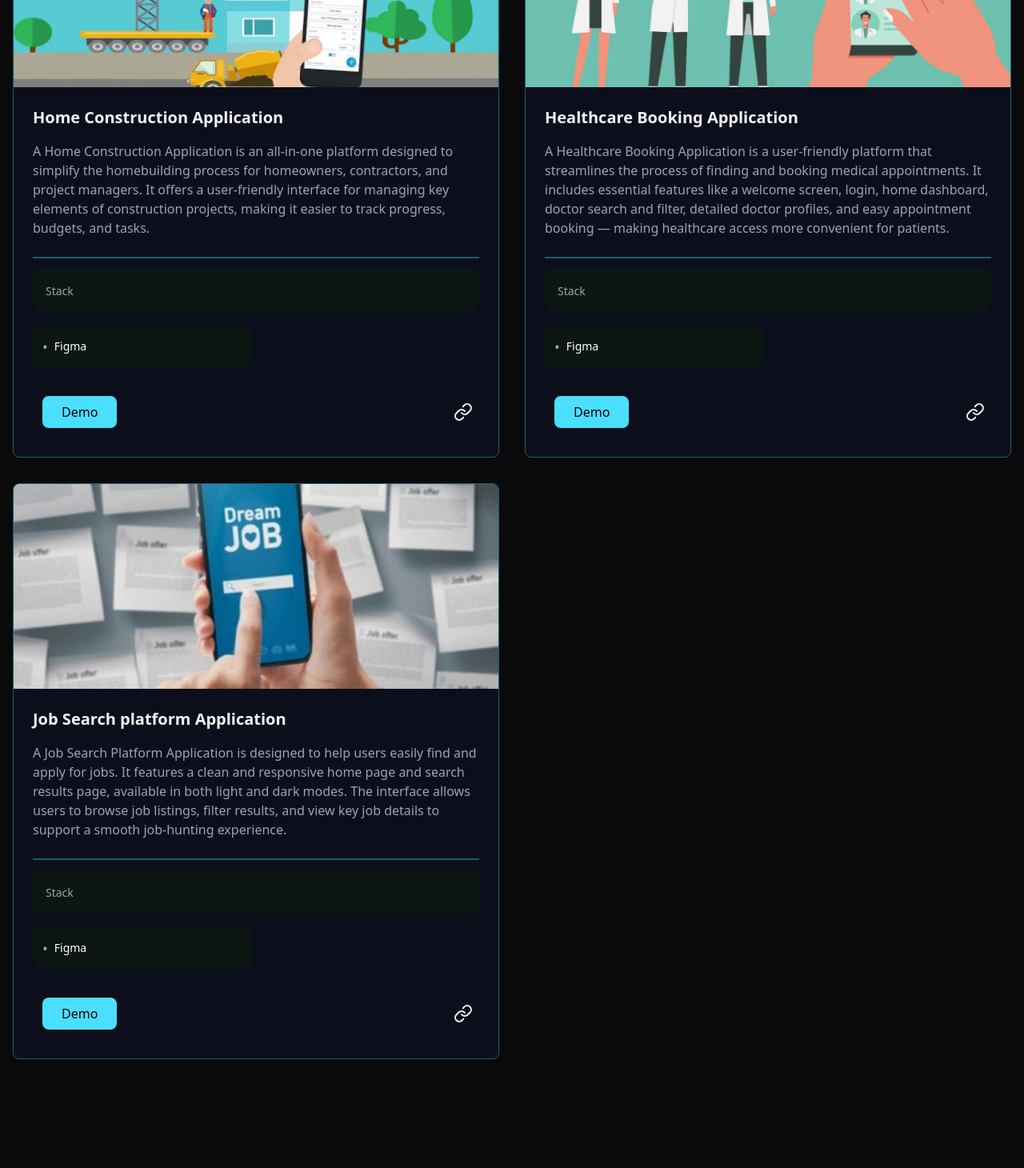
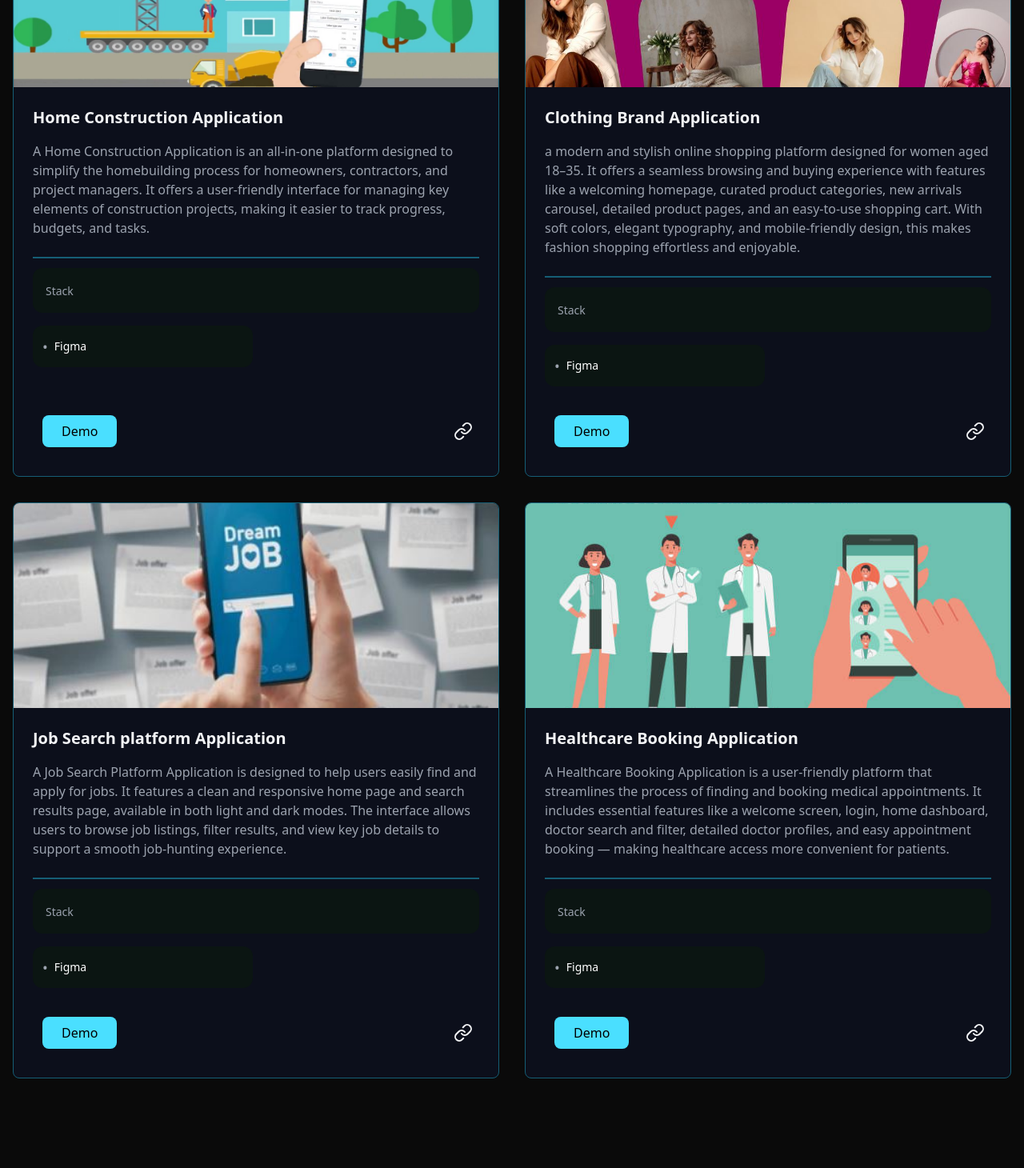
Before and after one commit to keshariT99/My-Portfolio, a React (Vite) app: page / in a window 1280 px wide. Shown: the part 5820-7280 px from the top of the page at 80% size. Built offline with nearby package versions, Linux system fonts and the light colour scheme.

Commit message:
update project section

```diff
--- a/src/components/Projects.tsx
+++ b/src/components/Projects.tsx
@@ -52,6 +52,26 @@ const Projects = () => {
       demo: ["https://drive.google.com/file/d/1PvI3ATiSFCZOmkYGHkgshq19IlM5478V/view?usp=sharing"]
     },
     {
+      title: "Clothing Brand Application",
+      description: "a modern and stylish online shopping platform designed for women aged 18–35. It offers a seamless browsing and buying experience with features like a welcoming homepage, curated product categories, new arrivals carousel, detailed product pages, and an easy-to-use shopping cart. With soft colors, elegant typography, and mobile-friendly design, this makes fashion shopping effortless and enjoyable.",
+      image: "clothingweb.JPG",
+      category: "UI/UX",
+      stack: ["Figma"],
+      link: ["https://www.figma.com/design/fX4CMNdvyDCpdlu2FKY0cn/Fashion-Brand?node-id=0-1&t=MM3scR7seZWEMXBh-1"],
+      demo: ["https://www.figma.com/proto/fX4CMNdvyDCpdlu2FKY0cn/Fashion-Brand?node-id=0-1&t=MM3scR7seZWEMXBh-1 "]
+    },
+
+    {
+      title: "Job Search platform Application",
+      description: "A Job Search Platform Application is designed to help users easily find and apply for jobs. It features a clean and responsive home page and search results page, available in both light and dark modes. The interface allows users to browse job listings, filter results, and view key job details to support a smooth job-hunting experience.",
+      image: "jobSearch.JPG",
+      category: "UI/UX",
+      stack: ["Figma"],
+      link: ["https://www.figma.com/design/QNct5YNl53BKCqf1jShus7/Mobile-app?node-id=0-1&t=cQe7VfrOH4LVWLGP-1"],
+      demo: [""]
+    },
+
+    {
       title: "Healthcare Booking Application",
       description: "A Healthcare Booking Application is a user-friendly platform that streamlines the process of finding and booking medical appointments. It includes essential features like a welcome screen, login, home dashboard, doctor search and filter, detailed doctor profiles, and easy appointment booking — making healthcare access more convenient for patients.",
       image: "booking.jpg",
@@ -60,15 +80,6 @@ const Projects = () => {
       link: ["https://www.figma.com/design/QNct5YNl53BKCqf1jShus7/Mobile-app?node-id=66-170&t=cQe7VfrOH4LVWLGP-1"],
       demo: [""]
     },
-    {
-      title: "Job Search platform Application",
-      description: "A Job Search Platform Application is designed to help users easily find and apply for jobs. It features a clean and responsive home page and search results page, available in both light and dark modes. The interface allows users to browse job listings, filter results, and view key job details to support a smooth job-hunting experience.",
-      image: "jobSearch.JPG",
-      category: "UI/UX",
-      stack: ["Figma"],
-      link: ["https://www.figma.com/design/QNct5YNl53BKCqf1jShus7/Mobile-app?node-id=0-1&t=cQe7VfrOH4LVWLGP-1"],
-      demo: [""]
-    }
   ];
 
   const filters = ['All', 'Web', 'UI/UX'];
```
